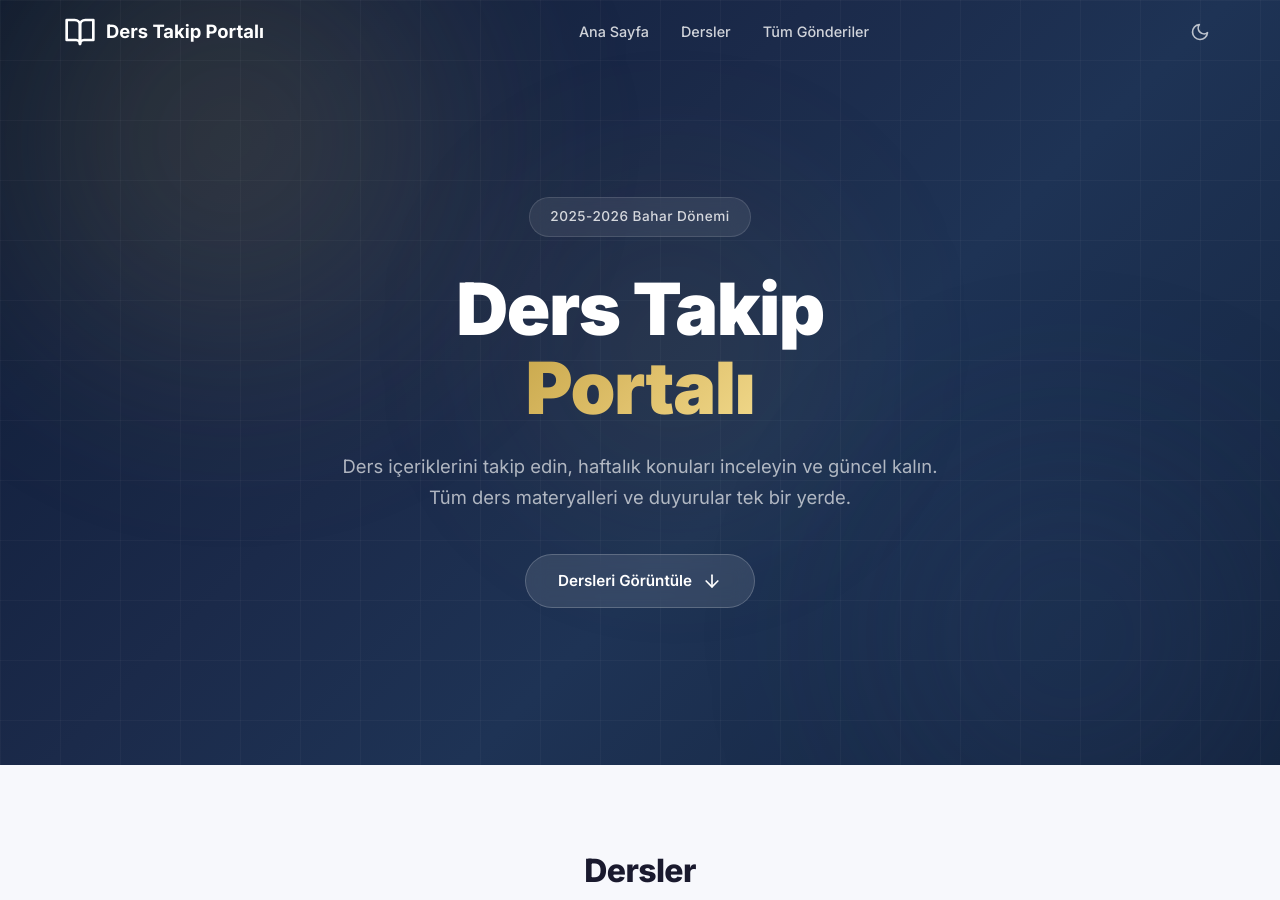
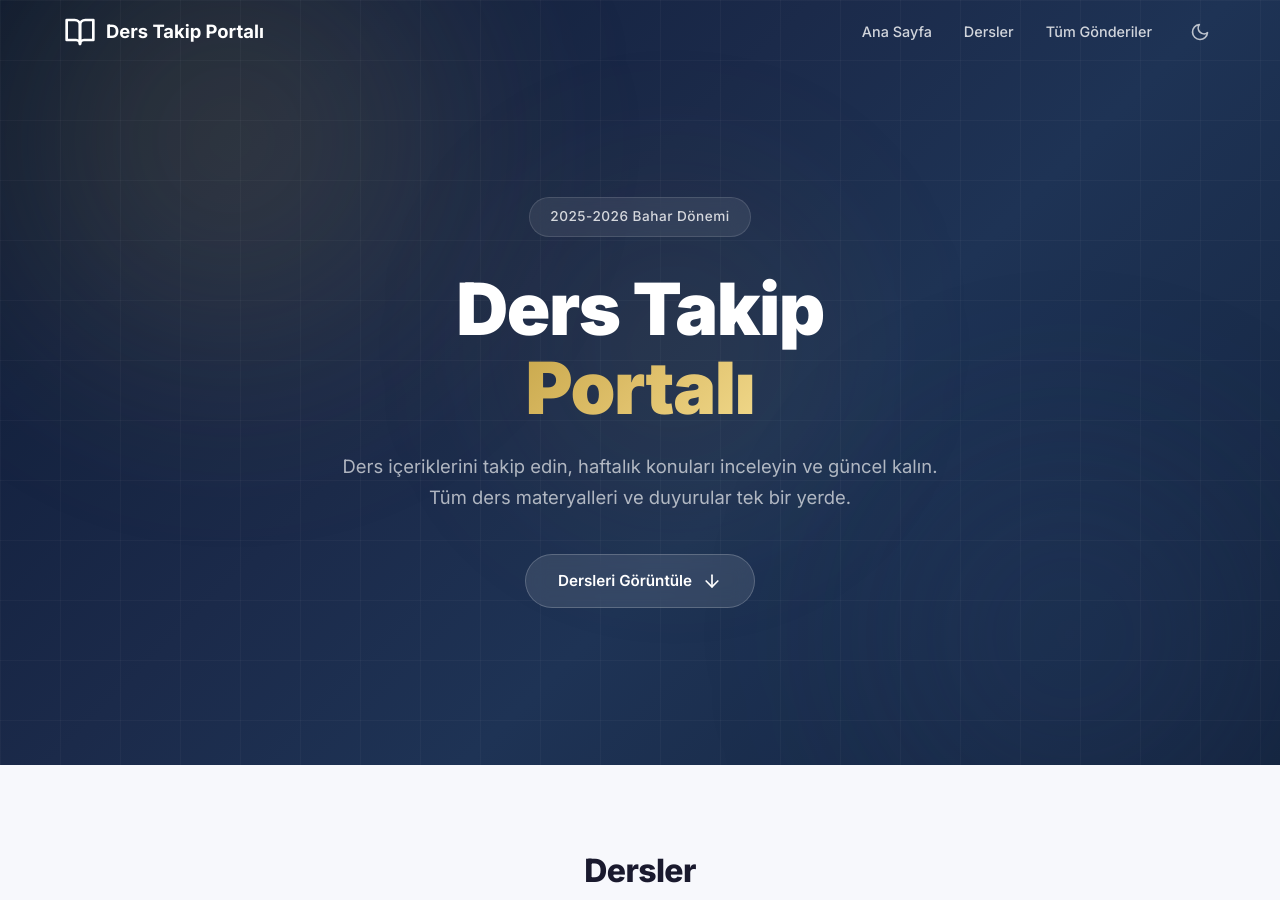
Before and after one commit to alpermku/dersler, a Jekyll site: the page built from index.html, in a window 1280 px wide and 900 px high. Built offline with Jekyll 4.4.1, drawn with Linux system fonts in a browser that asks for light colours.

Commit message:
🎯 Header nav sağa hizalandı — logo sol, menü+tema sağ

```diff
--- a/_includes/header.html
+++ b/_includes/header.html
@@ -7,6 +7,7 @@
       </svg>
       <span class="logo-text">{{ site.title }}</span>
     </a>
+    <div class="header-right">
     <nav class="main-nav" id="mainNav">
       <a href="{{ '/' | relative_url }}">Ana Sayfa</a>
       <a href="{{ '/' | relative_url }}#courses">Dersler</a>
@@ -35,5 +36,6 @@
         <span></span>
       </button>
     </div>
+    </div>
   </div>
 </header>
--- a/assets/css/main.css
+++ b/assets/css/main.css
@@ -264,6 +264,12 @@ img {
   color: #fff;
 }
 
+.header-right {
+  display: flex;
+  align-items: center;
+  gap: 32px;
+}
+
 .header-actions {
   display: flex;
   align-items: center;
```
